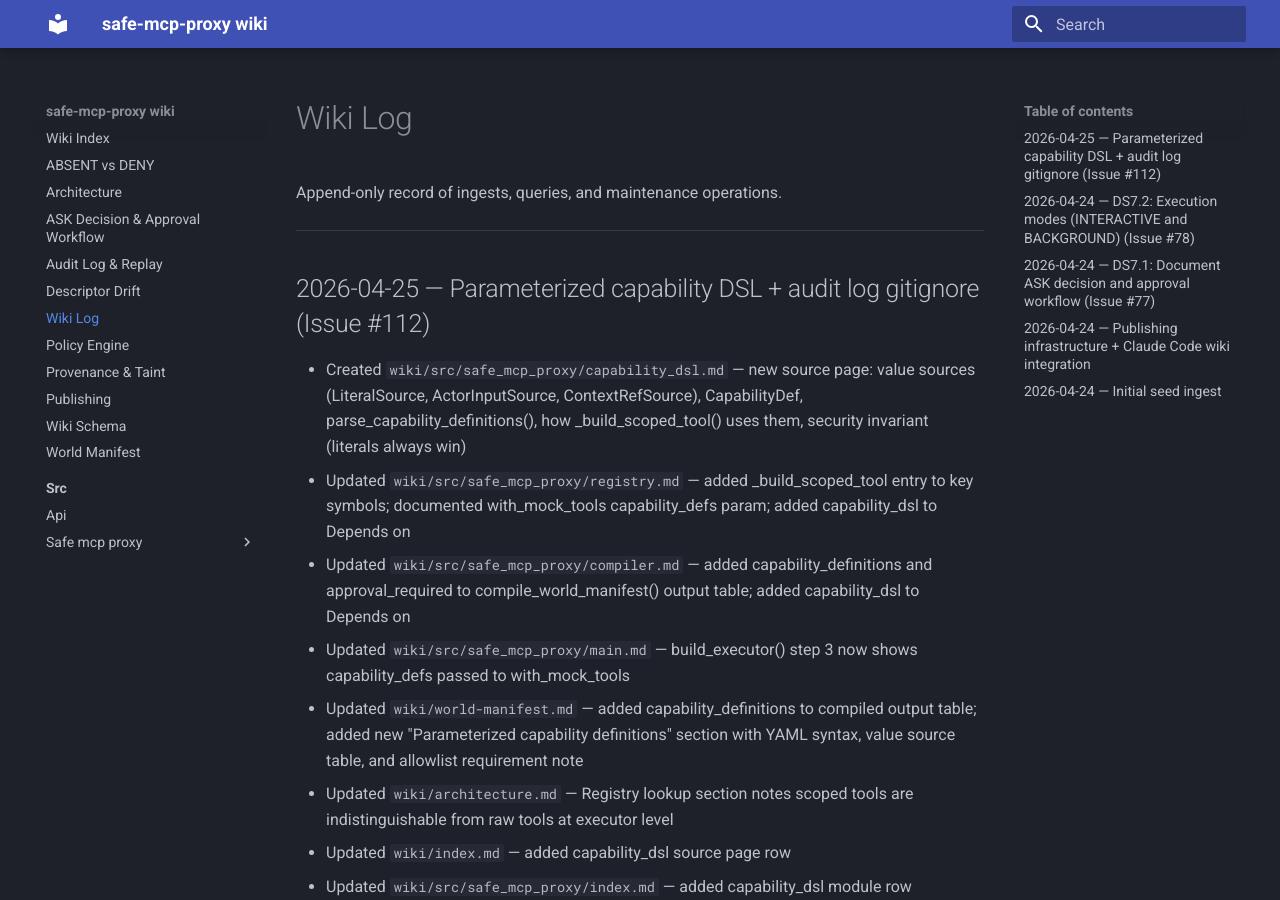
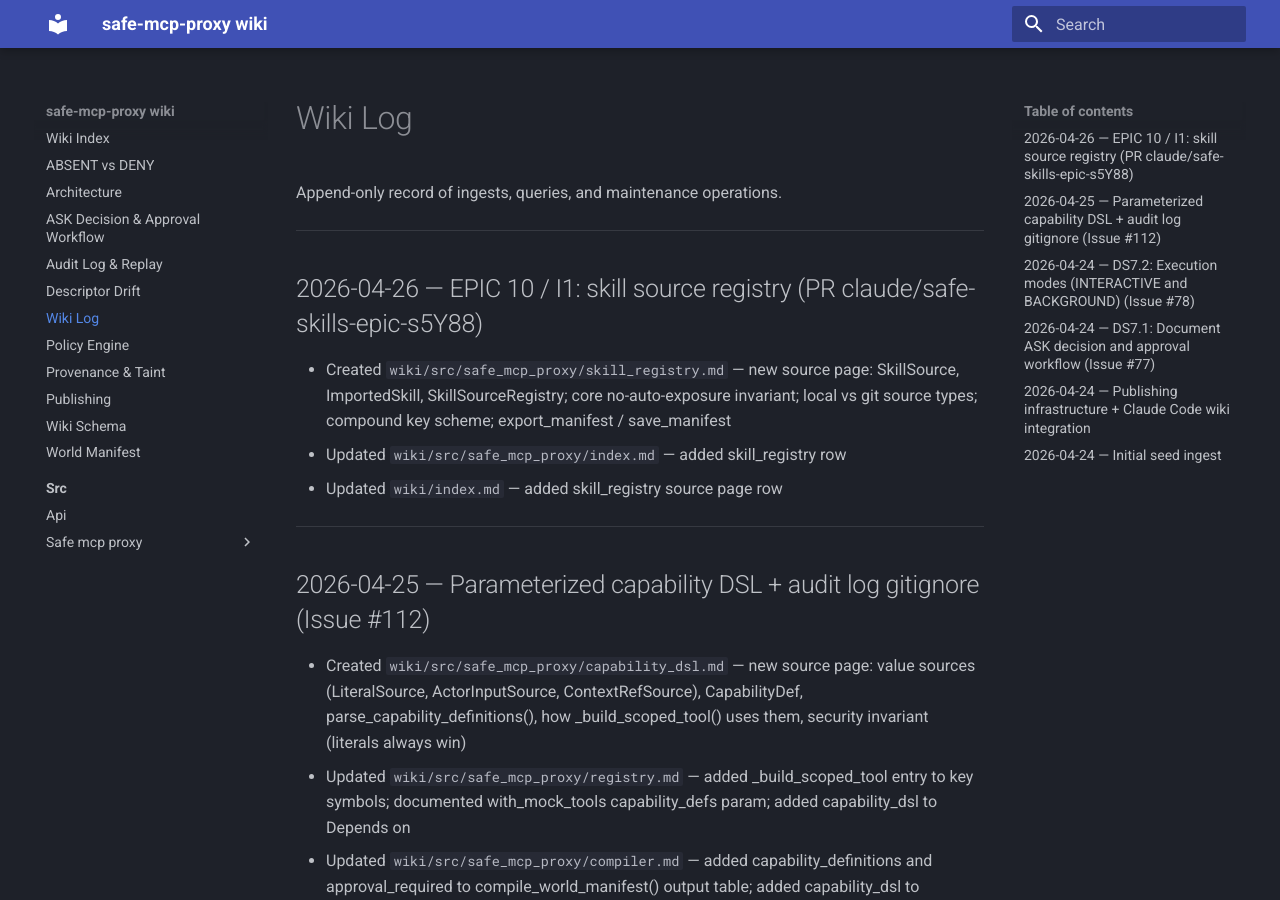
Before and after one commit to sv-pro/safe-mcp-proxy, an MkDocs documentation site: the page built from wiki/log.md, in a window 1280 px wide and 900 px high. Built offline with MkDocs 1.6.1 and Material for MkDocs 9.7.7, drawn with Linux system fonts in a browser that asks for light colours.

Commit message:
docs(wiki): add skill_registry page for EPIC 10 / I1
https://claude.ai/code/session_01UzMHQmhkVAGWJ32815zfR6

```diff
--- a/wiki/log.md
+++ b/wiki/log.md
@@ -1,6 +1,14 @@
 # Wiki Log
 
 Append-only record of ingests, queries, and maintenance operations.
+
+---
+
+## 2026-04-26 — EPIC 10 / I1: skill source registry (PR claude/safe-skills-epic-s5Y88)
+
+- Created `wiki/src/safe_mcp_proxy/skill_registry.md` — new source page: SkillSource, ImportedSkill, SkillSourceRegistry; core no-auto-exposure invariant; local vs git source types; compound key scheme; export_manifest / save_manifest
+- Updated `wiki/src/safe_mcp_proxy/index.md` — added skill_registry row
+- Updated `wiki/index.md` — added skill_registry source page row
 
 ---
 
--- a/wiki/src/safe_mcp_proxy/index.md
+++ b/wiki/src/safe_mcp_proxy/index.md
@@ -21,6 +21,7 @@ The core enforcement package. All policy logic, tool registry, provenance tracki
 | [[src/safe_mcp_proxy/approval_store]] | In-memory approval token store — pending/approved/rejected/executed |
 | [[src/safe_mcp_proxy/execution_mode]] | `ExecutionMode` enum: INTERACTIVE vs BACKGROUND |
 | [[src/safe_mcp_proxy/capability_dsl]] | Parameterized capability DSL — `LiteralSource`, `ActorInputSource`, `CapabilityDef`, parser |
+| [[src/safe_mcp_proxy/skill_registry]] | External skill source registry — import and catalogue skills without auto-exposing them |
 
 ## Sub-packages
 
```
Also changed, not shown: wiki/index.md (+1 -0 lines), wiki/src/safe_mcp_proxy/skill_registry.md (added, +55 -0 lines).
